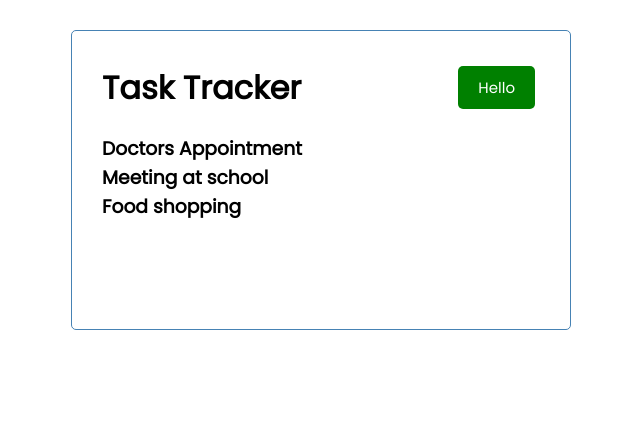
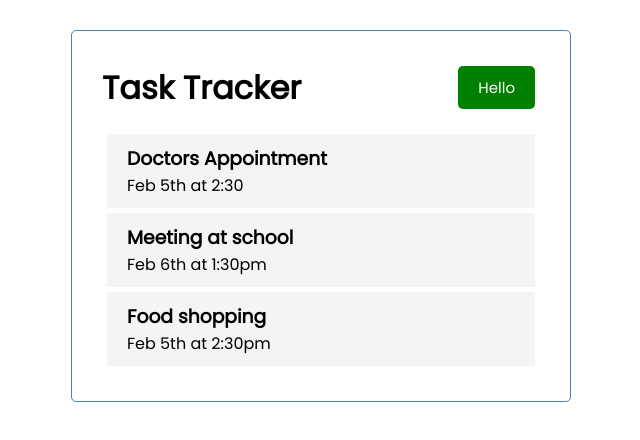
Before and after one commit to Ibrahim-Hashem/react-task-tracker, a React (Create React App) app: page / in a window 1280 px wide. Shown: the top 440 px of the page, without its empty margins (319-959 px from the left). Built offline with nearby package versions, Linux system fonts and the light colour scheme.

Commit message:
task component added to the tasks component

```diff
--- a/package.json
+++ b/package.json
@@ -8,6 +8,7 @@
     "@testing-library/user-event": "^12.1.10",
     "react": "^17.0.1",
     "react-dom": "^17.0.1",
+    "react-icons": "^4.2.0",
     "react-scripts": "4.0.3",
     "web-vitals": "^1.0.1"
   },
--- /dev/null
+++ b/src/components/Task.js
@@ -0,0 +1,12 @@
+
+const Task = ({task}) => {
+    return (
+        <div className="task">
+            <h3>{task.text}</h3>
+            <p>{task.day}</p>
+
+        </div>
+    )
+}
+
+export default Task
--- a/src/components/Tasks.js
+++ b/src/components/Tasks.js
@@ -1,9 +1,10 @@
 // import PropTypes from 'prop-types'
+import Task from './Task'
 const Tasks = ({tasks}) => {
     return (
         <>
             {tasks.map((task)=>(
-                <h3 key={task.id}>{task.text}</h3>
+                <Task key={task.id} task={task}/>
             ))}
         </>
     )
```
Also changed, not shown: 1 other file (tests, documents, lock files or other folders).
